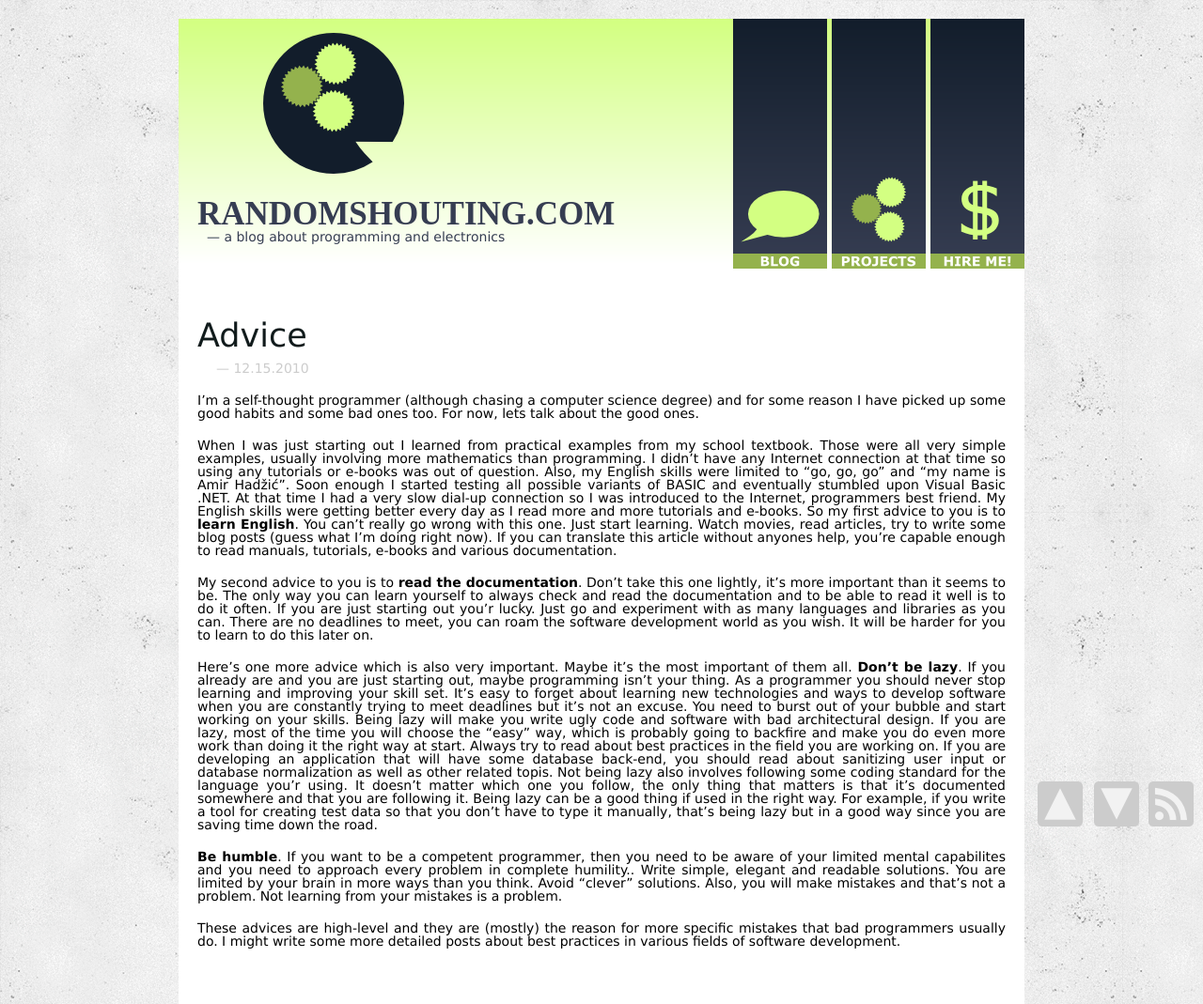
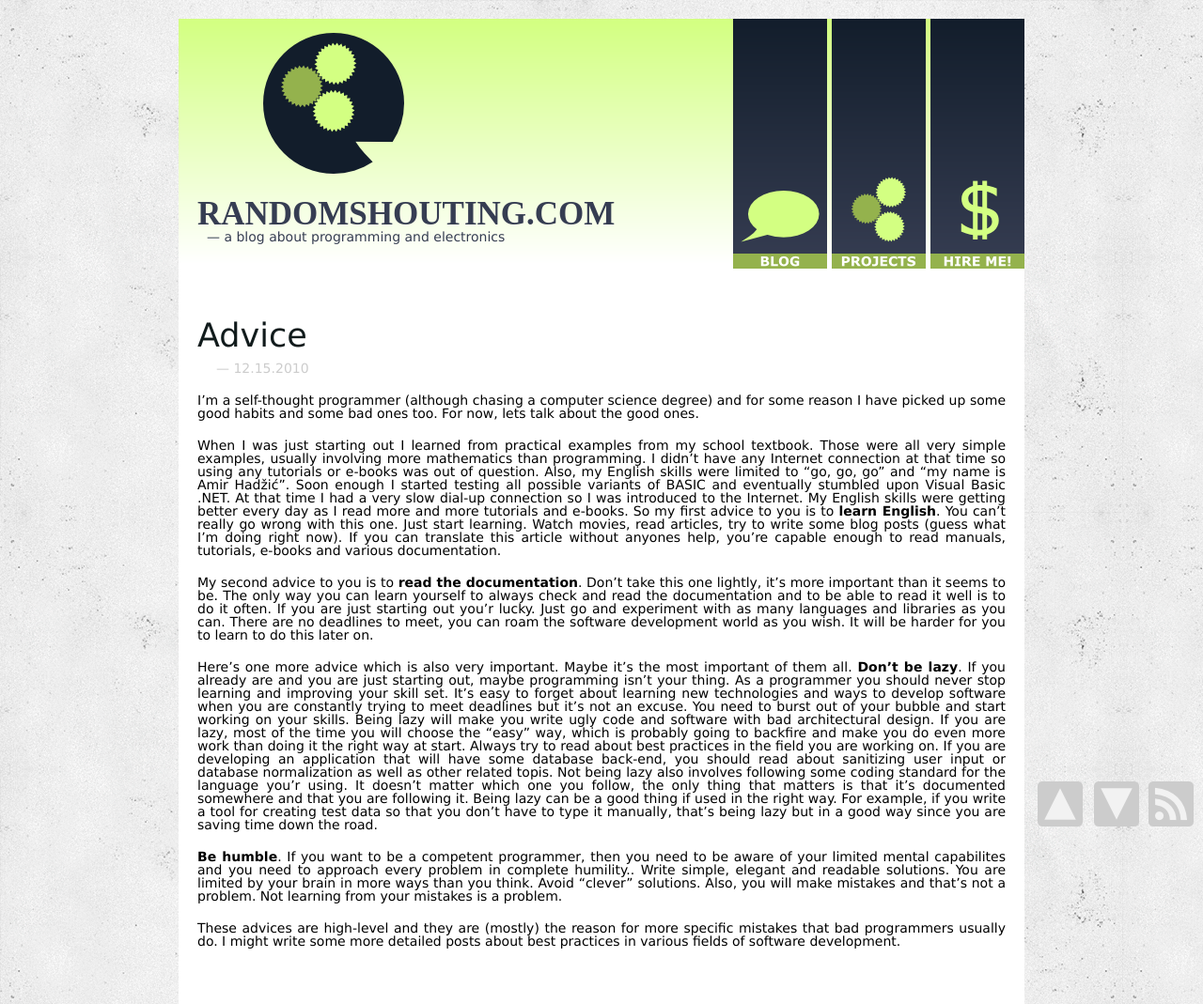
Before and after one commit to amir-hadzic/amir-hadzic.github.com, a Jekyll site: the page built from _posts/2010-12-15-Advice.markdown, in a window 1280 px wide. Shown: the whole page at 94% size. Built offline with Jekyll 4.4.1, drawn with Linux system fonts in a browser that asks for light colours; some web fonts are replaced; Markdown is read by kramdown in place of the engine named in the settings; comment, search, counter and statistics services are not loaded.

Commit message:
Remove cheesy sentence.

```diff
--- a/_posts/2010-12-15-Advice.markdown
+++ b/_posts/2010-12-15-Advice.markdown
@@ -5,7 +5,7 @@ title: Advice
 
 I’m a self-thought programmer (although chasing a computer science degree) and for some reason I have picked up some good habits and some bad ones too. For now, lets talk about the good ones.
 
-When I was just starting out I learned from practical examples from my school textbook. Those were all very simple examples, usually involving more mathematics than programming. I didn’t have any Internet connection at that time so using any tutorials or e-books was out of question. Also, my English skills were limited to “go, go, go” and “my name is Amir Hadžić”. Soon enough I started testing all possible variants of BASIC and eventually stumbled upon Visual Basic .NET. At that time I had a very slow dial-up connection so I was introduced to the Internet, programmers best friend. My English skills were getting better every day as I read more and more tutorials and e-books. So my first advice to you is to **learn English**. You can’t really go wrong with this one. Just start learning. Watch movies, read articles, try to write some blog posts  (guess what I’m doing right now). If you can translate this article without anyones help, you’re capable enough to read manuals, tutorials, e-books and various documentation.
+When I was just starting out I learned from practical examples from my school textbook. Those were all very simple examples, usually involving more mathematics than programming. I didn’t have any Internet connection at that time so using any tutorials or e-books was out of question. Also, my English skills were limited to “go, go, go” and “my name is Amir Hadžić”. Soon enough I started testing all possible variants of BASIC and eventually stumbled upon Visual Basic .NET. At that time I had a very slow dial-up connection so I was introduced to the Internet. My English skills were getting better every day as I read more and more tutorials and e-books. So my first advice to you is to **learn English**. You can’t really go wrong with this one. Just start learning. Watch movies, read articles, try to write some blog posts  (guess what I’m doing right now). If you can translate this article without anyones help, you’re capable enough to read manuals, tutorials, e-books and various documentation.
 
 My second advice to you is to **read the documentation**. Don’t take this one lightly, it’s more important than it seems to be. The only way you can learn yourself to always check and read the documentation and to be able to read it well is to do it often. If you are just starting out you’r lucky. Just go and experiment with as many languages and libraries as you can. There are no deadlines to meet, you can roam the software development world as you wish. It will be harder for you to learn to do this later on.
 
```
